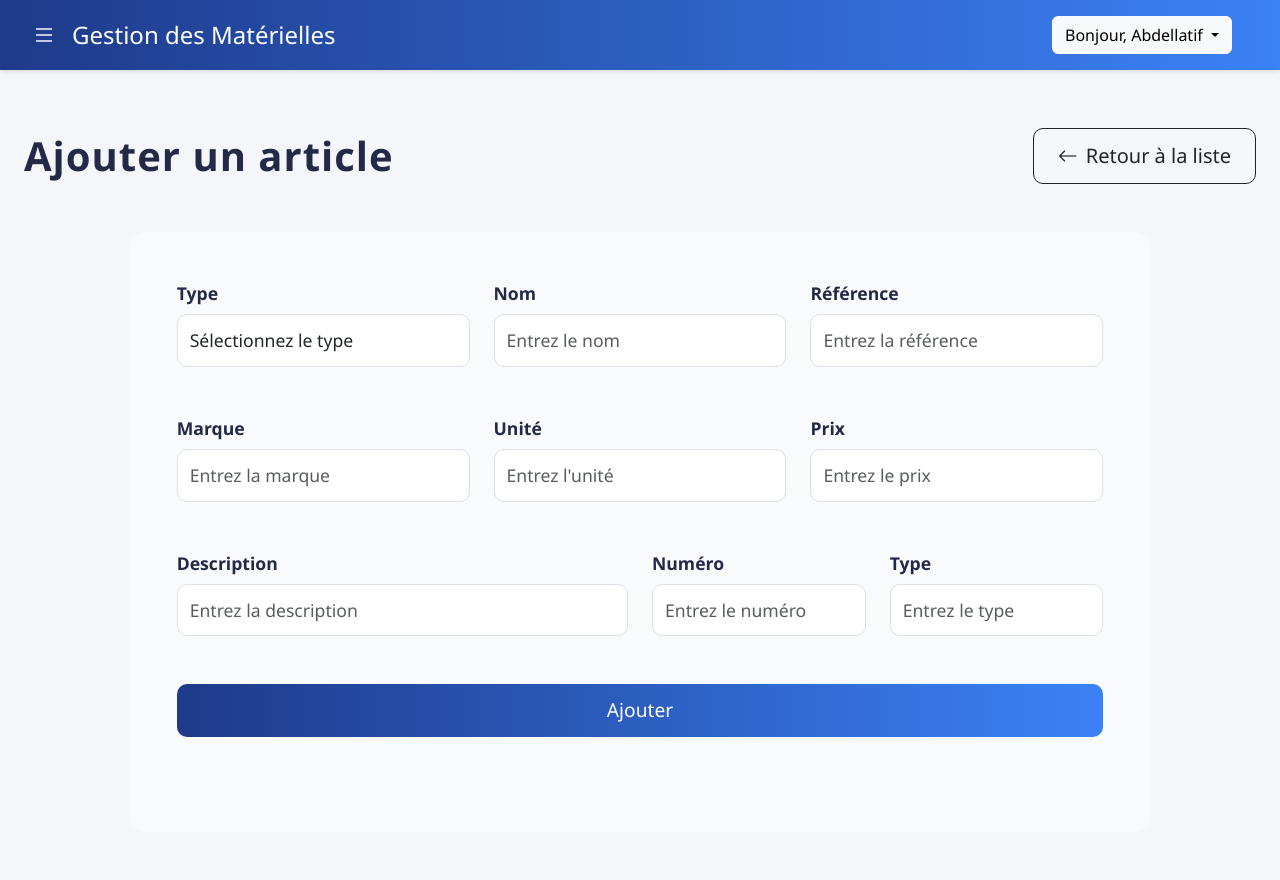
After one commit to abdelllatif/Gestion_de_stock, a Symfony app: template templates/article/new.html.twig in a window 1280 px wide. The commit adds this page. Run offline with Twig, Linux system fonts and the light colour scheme; the template is opened without the code that fills it, so the values that code supplies are empty; some libraries are stand-ins or nearby versions.

Commit message:
here i add article pages

```diff
--- /dev/null
+++ b/templates/article/new.html.twig
@@ -0,0 +1,74 @@
+{% extends 'base.html.twig' %}
+
+{% block title %}Ajouter un article{% endblock %}
+
+{% block body %}
+<div class="container-fluid py-5 px-4" style="min-height: calc(100vh - 60px);">
+    <div class="d-flex justify-content-between align-items-center mb-5">
+        <h1 class="mb-0" style="color: #232946; font-family: 'Segoe UI', sans-serif; font-weight: bold; letter-spacing: 1px;">Ajouter un article</h1>
+        <a href="/article" class="btn btn-outline-dark btn-lg d-flex align-items-center gap-2" style="border-radius: 10px; padding: 0.75rem 1.5rem;">
+            <i class="bi bi-arrow-left"></i> Retour à la liste
+        </a>
+    </div>
+    <div class="row justify-content-center">
+        <div class="col-12 col-lg-10">
+            <div class="card p-5" style="border: none; border-radius: 16px; background: #f8fafc; min-height: 600px;">
+                <form>
+                    <div class="row g-4 mb-5">
+                        <div class="col-md-4">
+                            <label for="category_id" class="form-label fw-bold" style="color: #232946; font-size: 1.1rem;">Type</label>
+                            <select id="category_id" class="form-control form-control-lg" required style="border-radius: 10px; padding: 0.75rem; font-size: 1.1rem;">
+                                <option value="">Sélectionnez le type</option>
+                                <option value="clou">Clou</option>
+                                <option value="vis">Vis</option>
+                                <option value="boulon">Boulon</option>
+                            </select>
+                        </div>
+                        <div class="col-md-4">
+                            <label for="nom" class="form-label fw-bold" style="color: #232946; font-size: 1.1rem;">Nom</label>
+                            <input type="text" class="form-control form-control-lg" id="nom" placeholder="Entrez le nom" required style="border-radius: 10px; padding: 0.75rem; font-size: 1.1rem;">
+                        </div>
+                        <div class="col-md-4">
+                            <label for="reference" class="form-label fw-bold" style="color: #232946; font-size: 1.1rem;">Référence</label>
+                            <input type="text" class="form-control form-control-lg" id="reference" placeholder="Entrez la référence" required style="border-radius: 10px; padding: 0.75rem; font-size: 1.1rem;">
+                        </div>
+                    </div>
+                    <div class="row g-4 mb-5">
+                        <div class="col-md-4">
+                            <label for="marque" class="form-label fw-bold" style="color: #232946; font-size: 1.1rem;">Marque</label>
+                            <input type="text" class="form-control form-control-lg" id="marque" placeholder="Entrez la marque" required style="border-radius: 10px; padding: 0.75rem; font-size: 1.1rem;">
+                        </div>
+                        <div class="col-md-4">
+                            <label for="unite" class="form-label fw-bold" style="color: #232946; font-size: 1.1rem;">Unité</label>
+                            <input type="text" class="form-control form-control-lg" id="unite" placeholder="Entrez l'unité" required style="border-radius: 10px; padding: 0.75rem; font-size: 1.1rem;">
+                        </div>
+                        <div class="col-md-4">
+                            <label for="prix" class="form-label fw-bold" style="color: #232946; font-size: 1.1rem;">Prix</label>
+                            <input type="number" class="form-control form-control-lg" id="prix" placeholder="Entrez le prix" required style="border-radius: 10px; padding: 0.75rem; font-size: 1.1rem;">
+                        </div>
+                    </div>
+                    <div class="row g-4 mb-5">
+                        <div class="col-md-6">
+                            <label for="description" class="form-label fw-bold" style="color: #232946; font-size: 1.1rem;">Description</label>
+                            <input type="text" class="form-control form-control-lg" id="description" placeholder="Entrez la description" required style="border-radius: 10px; padding: 0.75rem; font-size: 1.1rem;">
+                        </div>
+                        <div class="col-md-3">
+                            <label for="numero" class="form-label fw-bold" style="color: #232946; font-size: 1.1rem;">Numéro</label>
+                            <input type="text" class="form-control form-control-lg" id="numero" placeholder="Entrez le numéro" required style="border-radius: 10px; padding: 0.75rem; font-size: 1.1rem;">
+                        </div>
+                        <div class="col-md-3">
+                            <label for="type" class="form-label fw-bold" style="color: #232946; font-size: 1.1rem;">Type</label>
+                            <input type="text" class="form-control form-control-lg" id="type" placeholder="Entrez le type" required style="border-radius: 10px; padding: 0.75rem; font-size: 1.1rem;">
+                        </div>
+                    </div>
+                    <div class="d-grid">
+                        <button type="submit" class="btn btn-primary btn-lg" style="background: linear-gradient(90deg, #1e3a8a, #3b82f6); border: none; border-radius: 10px; padding: 0.75rem; font-size: 1.2rem; transition: transform 0.2s, opacity 0.2s;">
+                            Ajouter
+                        </button>
+                    </div>
+                </form>
+            </div>
+        </div>
+    </div>
+</div>
+{% endblock %}
--- a/templates/components/sidbare.html.twig
+++ b/templates/components/sidbare.html.twig
@@ -20,13 +39,13 @@
                 </a>
             </li>
             <li class="nav-item mb-2">
-                <button type="button" id="stockMovementToggle" class="nav-link w-100 text-start {% if activeLink == 'stock_movement' %}text-white{% endif %}" style="{% if activeLink == 'stock_movement' %}background: linear-gradient(90deg, #1e3a8a, #3b82f6); border-radius: 8px;{% else %}border-radius: 8px;{% endif %} display: flex; align-items: center; justify-content: space-between;">
+                <button type="button" id="stockMovementToggle" class="nav-link w-100 text-start stock-movement-btn{% if activeLink == 'stock_movement' %} active{% endif %}" style="display: flex; align-items: center; justify-content: space-between;">
                     <span><i class="bi bi-box-seam me-2"></i> Mouvements de stock</span>
                     <span id="chevron" style="transition: transform 0.2s;">&#8250;</span>
                 </button>
-                <div id="stockMovementSubmenu" style="display: none; margin-left: 2.2rem;">
-                    <a href="/stock/movement" class="d-block mb-1 mouvement" style="color:rgb(165, 177, 202); font-size: 0.80em; background: none;">Mouvement des articles</a>
-                    <a href="/stock_movement/machine" class="d-block mouvement" style="color: rgb(165, 177, 202); font-size: 0.80em; background: none;">Mouvement des machines</a>
+                <div id="stockMovementSubmenu" style="display: none;">
+                    <a href="/stock/movement" class="nav-link submenu-link mb-1{% if app.request.getRequestUri() starts with '/stock/movement' %} active{% endif %}">Mouvement des articles</a>
+                    <a href="/stock_movement/machine" class="nav-link submenu-link{% if app.request.getRequestUri() starts with '/stock_movement/machine' %} active{% endif %}">Mouvement des machines</a>
                 </div>
             </li>
             <li class="nav-item mb-2">
```
Also changed, not shown: other parts of templates/components/sidbare.html.twig (+23 -4 lines), composer.json (+6 -6 lines), src/Controller/ArticleController.php (+18 -1 lines), templates/article/edit.html.twig (added, +74 -0 lines), templates/article/index.html.twig (+63 -13 lines), 1 other file.
